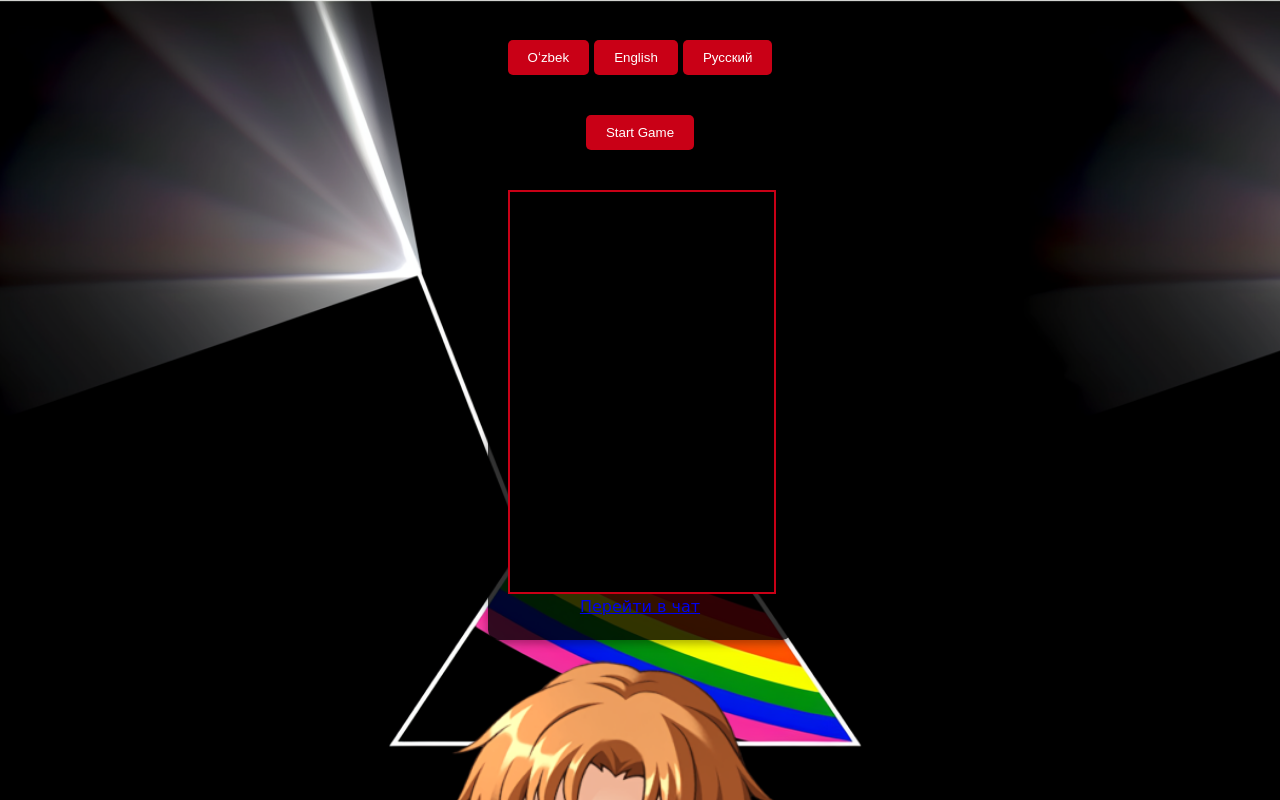
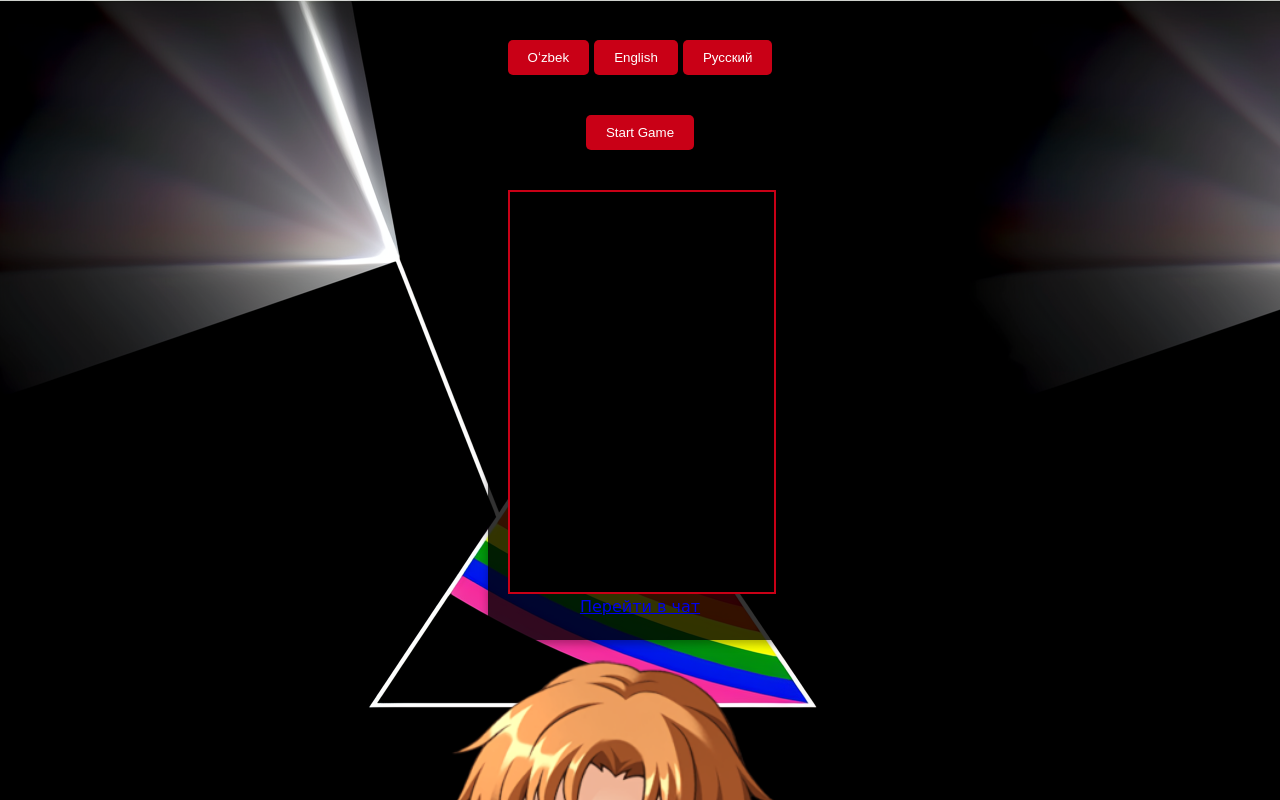
Before and after one commit to bringmemyaxe/bringmemyaxe.github.io, a plain HTML site: page index.html in a window 1280 px wide. Shown: the top 800 px of the page. Drawn offline with Linux system fonts and the light colour scheme; a web font is replaced by a local one.

Commit message:
Update index.html

```diff
--- a/index.html
+++ b/index.html
@@ -3,14 +3,12 @@
 <head>
     <meta charset="UTF-8">
     <meta name="viewport" content="width=device-width, initial-scale=1.0">
-    <title>Poetic Display</title>
+    <title>🎶🎶</title> <!-- Changed title to 🎶🎶 -->
     <style>
         @import url('https://fonts.googleapis.com/css2?family=Averia+Serif+Libre:wght@400;700&display=swap');
         body {
             font-family: 'Averia Serif Libre', cursive;
-            background: url('IMG.png') repeat;
-            background-size: 100%;
-            background-size: contain; /* Ensures the image scales while preserving aspect ratio */
+            background: url('IMG.png') repeat; /* Tiles the image at its original size */
             color: #C90016;
             padding: 20px;
             margin: 0;
@@ -20,11 +18,6 @@
             align-items: center;
             min-height: 100vh;
             line-height: 1.6;
-        }
-        @media (min-width: 1080px) {
-            body {
-                background-size: 1080px auto; /* Limits the background width to 1080px on larger screens */
-            }
         }
         .container {
             max-width: 600px;
```
